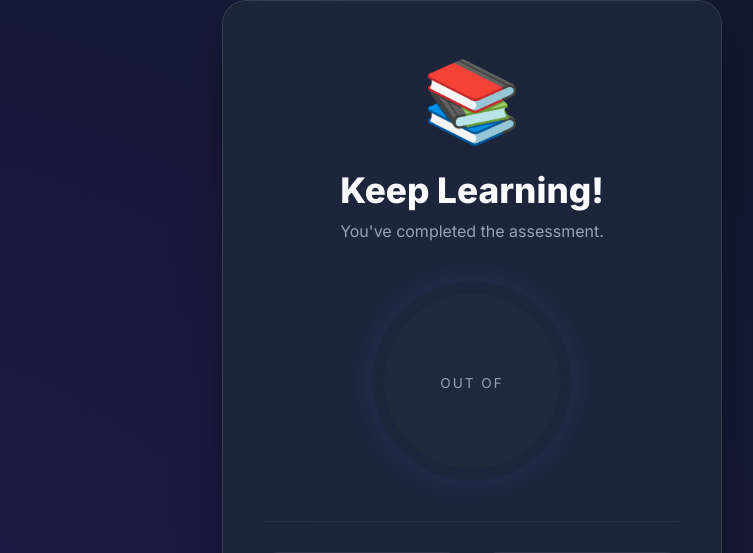
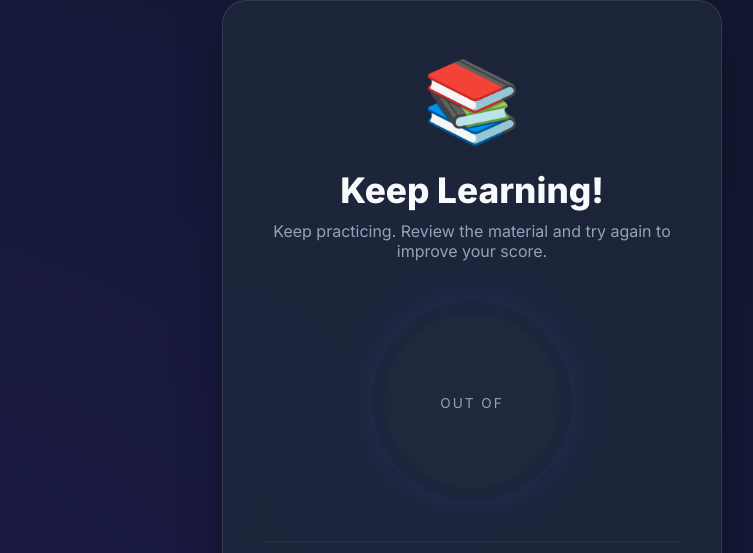
Before and after one commit to abbasdalhatu/CBT-ENGINE, a Flask app: template templates/result.html in a window 1280 px wide. Shown: the top 553 px of the page, without its empty margins (168-921 px from the left). Run offline with Flask 3, Linux system fonts and the light colour scheme; the template is opened without the code that fills it, so the values that code supplies are empty.

Commit message:
Commit 9: Add score-based performance feedback messages to the results page

```diff
--- a/templates/result.html
+++ b/templates/result.html
@@ -209,7 +209,17 @@
         <h1>Keep Learning!</h1>
         {% endif %}
 
-        <p style="color: var(--text-muted);">You've completed the assessment.</p>
+        <p style="color: var(--text-muted); margin-bottom: 30px;">
+            {% if score_percent >= 90 %}
+            Incredible! You have a perfect or near-perfect understanding of the material.
+            {% elif score_percent >= 70 %}
+            Great job! You've shown a strong grasp of the concepts.
+            {% elif score_percent >= 50 %}
+            Not bad! You've passed, but there's room for improvement.
+            {% else %}
+            Keep practicing. Review the material and try again to improve your score.
+            {% endif %}
+        </p>
 
         <div class="score-circle"
             style="--score-percent: {{ score_percent }}%; background: conic-gradient(var(--primary) var(--score-percent), var(--surface) 0);">
```
